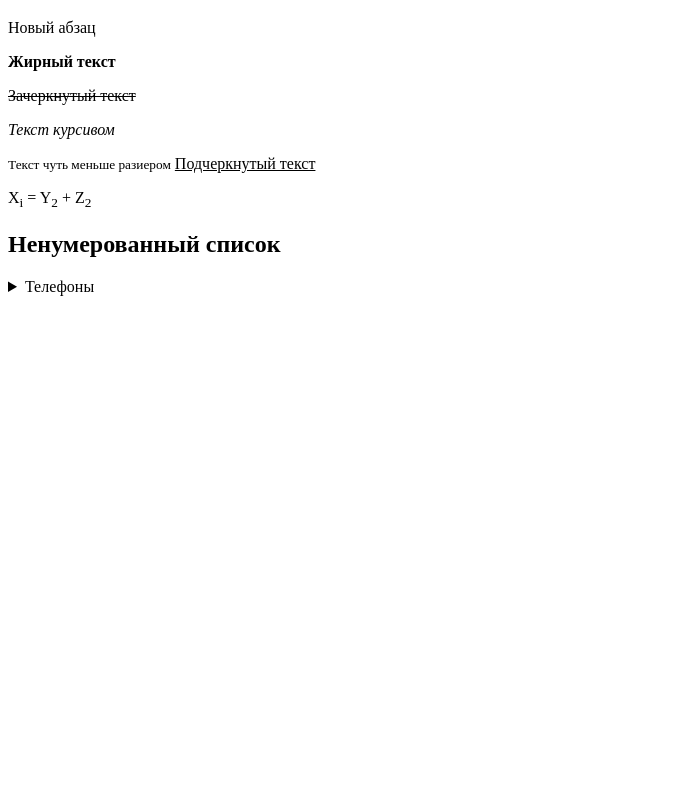
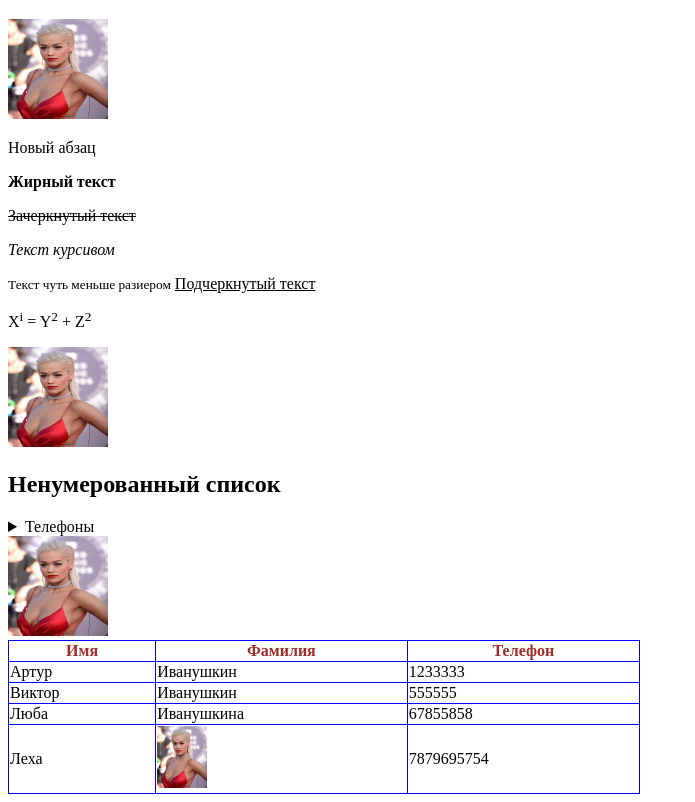
Before and after one commit to Artur23041989/My-syte, a plain HTML site: page index.html in a window 1280 px wide. Shown: the part 87-889 px from the top of the page, without its empty margins (0-695 px from the left). Before the commit the page ends 800 px from the top, so only its background shows below. Drawn offline with Linux system fonts and the light colour scheme.

Commit message:
урок

```diff
--- a/index.html
+++ b/index.html
@@ -3,11 +3,25 @@
 <html lang="ru">"
     <head>
         <title>Главная страница</title>
+        <style>
+            td, th {
+                border: solid 1px blue;
+            }
+            th{
+                color: brown;
+            }
+            table {
+                border-collapse: collapse;
+                width: 50%;
+            }
+        </style>
     </head>
 
     <body>
         <h1>Мой первый сайт!</h1>
-
+ <a href="#table-1">
+   <img src="img/1617026436_29-p-rita-ora-29.jpg" alt="Мое изображение" width="100px" height="100px"/>
+ </a>
         <p>Новый абзац</p>
         <b>Жирный текст</b>
         <p>
@@ -18,8 +32,8 @@
         </p>
         <small>Текст чуть меньше разиером</small>
         <u>Подчеркнутый текст</u>
-        <p>X<sub>i</sub> = Y<sub>2</sub> + Z<sub>2</sub></p>
-
+        <p>X<sup>i</sup> = Y<sup>2</sup> + Z<sup>2</sup></p>
+    <img src="img/1617026436_29-p-rita-ora-29.jpg" alt="Мое изображение" width="100px" height="100px"/>
         <h2>Ненумерованный список</h2>
         <!--Комментарий не читается браузером-->
         <details>
@@ -32,6 +46,41 @@
         <li>Masda</li>
         </ul>
         </details>
+
+    <img src="img/1617026436_29-p-rita-ora-29.jpg" alt="Мое изображение" width="100px" height="100px"/>
+
+        <table id="table-1" class="table-1">
+            <thead>
+                <tr>
+                    <th>Имя</th>
+                    <th>Фамилия</th>
+                    <th>Телефон</th>
+                </tr>
+            </thead>
+            <tbody>
+                <tr>
+                    <td>Артур</td>
+                    <td>Иванушкин</td>
+                    <td>1233333</td>
+                </tr>
+
+                <tr>
+                    <td>Виктор</td>
+                    <td>Иванушкин</td>
+                    <td>555555</td>
+                </tr>
+                <tr>
+                    <td>Люба</td>
+                    <td>Иванушкина</td>
+                    <td>67855858</td>
+                </tr>
+                <tr>
+                    <td>Леха</td>
+                    <td><img src="img/1617026436_29-p-rita-ora-29.jpg" width="50px"></td>
+                    <td>7879695754</td>
+                </tr>
+            </tbody>
+        </table>
 </body>
 
 </html>
```
Also changed, not shown: forms.html (added, +65 -0 lines), img/1617026436_29-p-rita-ora-29.jpg (added), Токен.txt (added). Lines whose indentation alone changed are shown as unchanged.
